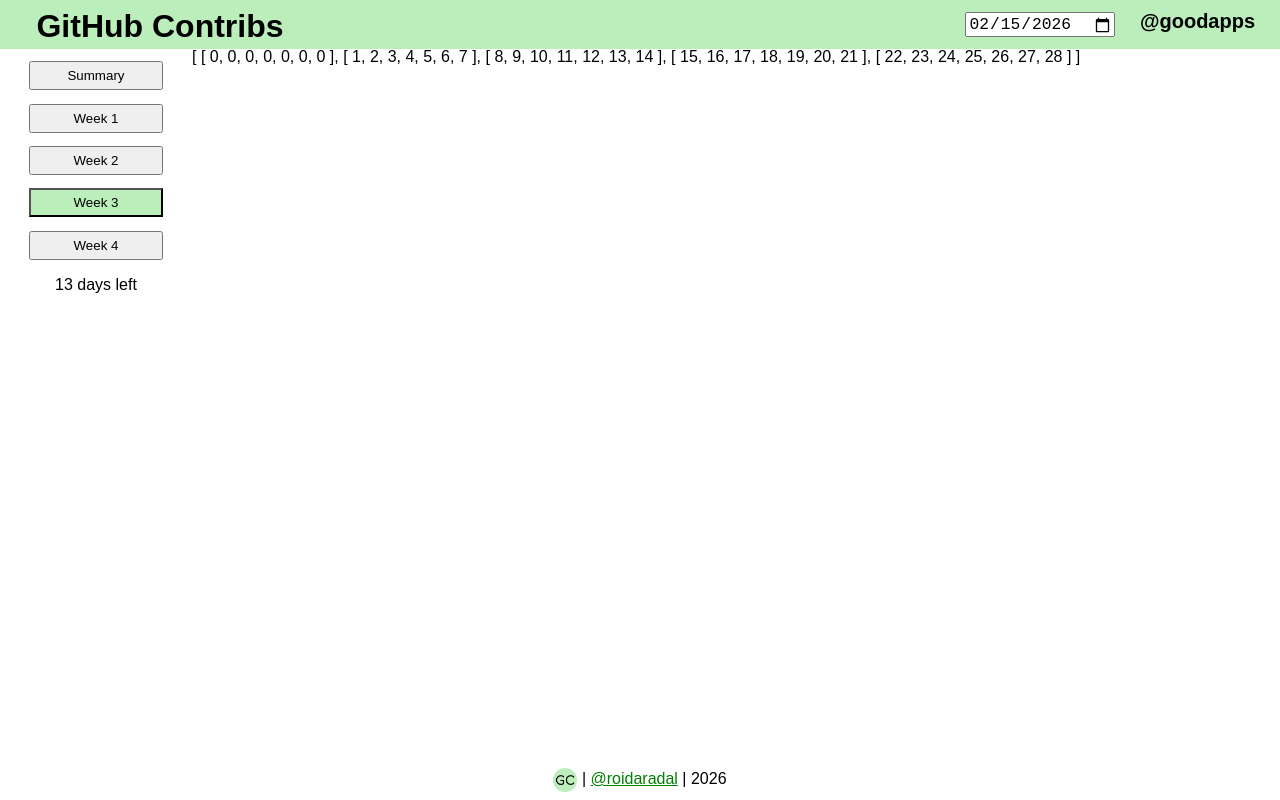
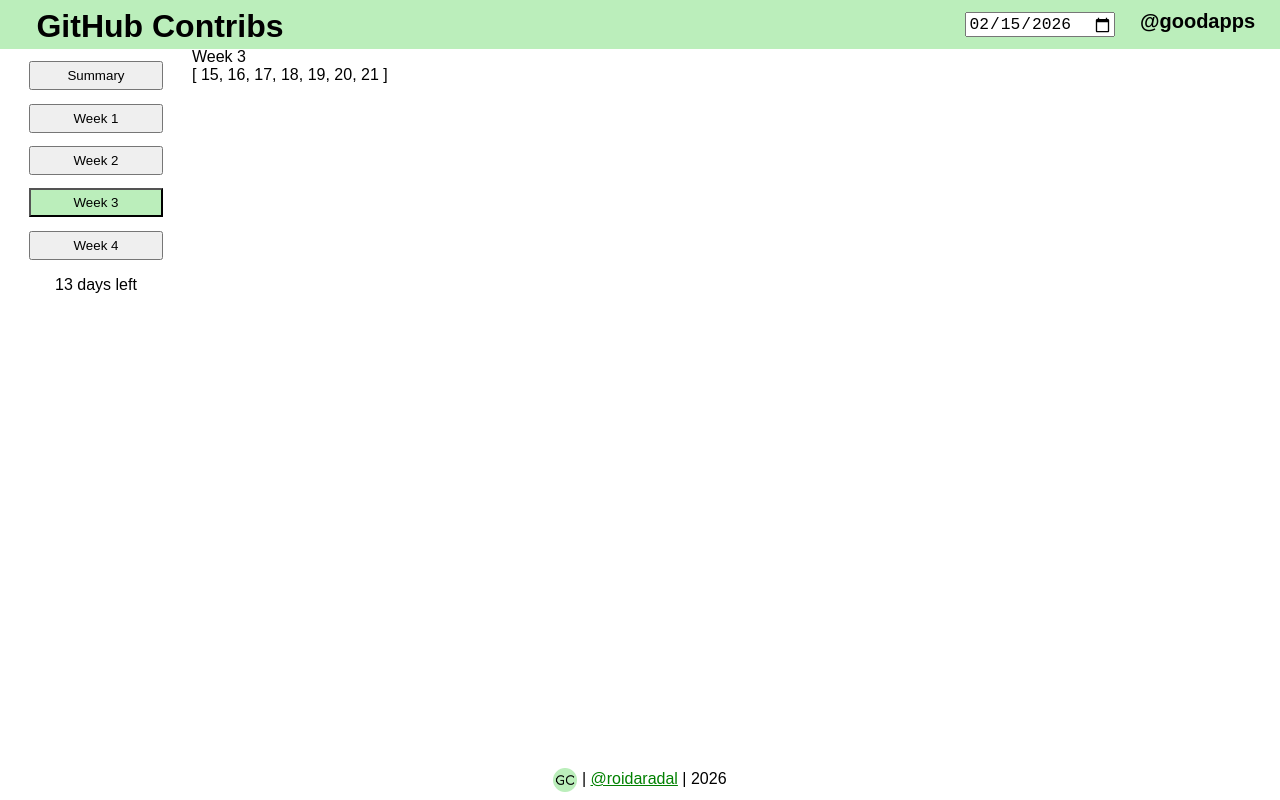
Before and after one commit to roidaradal/contribs-app, a Vue app: page / in a window 1280 px wide. Built offline with nearby package versions, Linux system fonts and the light colour scheme; no server answers.

Commit message:
Week selector

```diff
--- a/src/assets/main.css
+++ b/src/assets/main.css
@@ -9,3 +9,7 @@
     flex-direction: column;
     min-height: 100vh;
 }
+
+.hidden {
+    display: none !important;
+}
--- a/src/components/Contribs.vue
+++ b/src/components/Contribs.vue
@@ -3,6 +3,8 @@
 import { useGlobalStore } from '@/stores/store';
 import { onMounted, ref, type Ref } from 'vue';
 import Sidebar from './Sidebar.vue';
+import SummaryPage from './SummaryPage.vue';
+import WeekPage from './WeekPage.vue';
 
 const store = useGlobalStore();
 const apiURL = import.meta.env.VITE_API_URL;
@@ -26,7 +28,17 @@
         <Sidebar />
     </div>
     <div id="content-box">
-        <p>{{ store.monthWeeks }}</p>
+        <div
+            :class="{ hidden : store.currentTab != 'summary' }"
+        >
+            <SummaryPage />
+        </div>
+        <div
+            v-for="week of store.weeks"
+            :class="{ hidden : store.currentTab != week.index.toString() }"
+        >
+            <WeekPage :week="week.index" />
+        </div>
     </div>
 </div>
 
--- a/src/components/Sidebar.vue
+++ b/src/components/Sidebar.vue
@@ -2,13 +2,20 @@
 import { useGlobalStore } from '@/stores/store';
 
 const store = useGlobalStore();
+const changeTab = (newTab: string) => store.currentTab = newTab;
 </script>
 
 <template>
-    <button>Summary</button>
+    <button
+        :class="{ active: store.currentTab == 'summary' }"
+        @click="changeTab('summary')"
+    >
+        Summary
+    </button>
     <button
         v-for="week of store.weeks"
         :class="{ active : store.currentTab == week.index.toString()}"
+        @click="changeTab(week.index.toString())"
     >
         {{ week.name }}
     </button>
--- /dev/null
+++ b/src/components/SummaryPage.vue
@@ -0,0 +1,7 @@
+<script setup lang="ts">
+</script>
+
+<template>
+    <h1>SUMMARY TAB</h1>
+    <p>Coming soon...</p>
+</template>
--- /dev/null
+++ b/src/components/WeekPage.vue
@@ -0,0 +1,18 @@
+<script setup lang="ts">
+import { useGlobalStore } from '@/stores/store';
+
+const props = defineProps({
+    week: {
+        type: Number,
+        required: true,
+    }
+});
+const store = useGlobalStore();
+</script>
+
+<template>
+    Week {{ props.week }}
+    <p v-if="store.monthWeeks[props.week] !== undefined">
+        {{ store.monthWeeks[props.week] }}
+    </p>
+</template>
```
